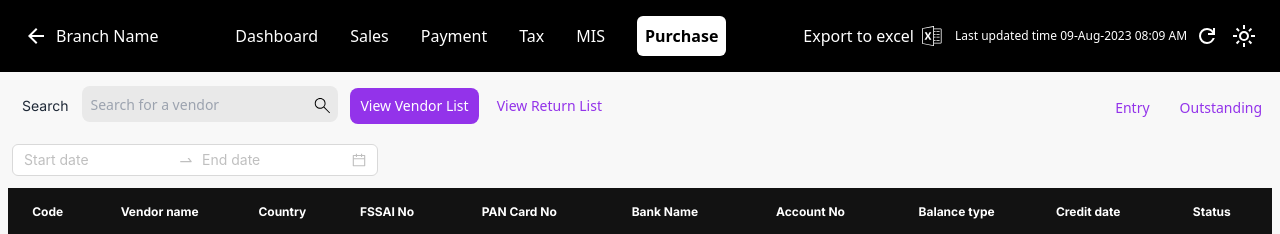
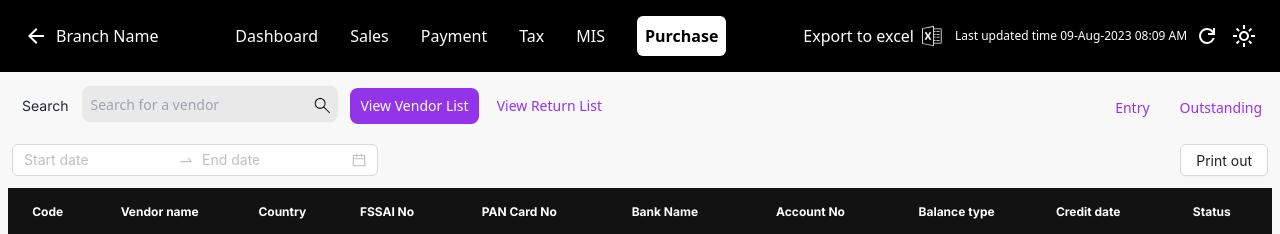
Before and after one commit to amarnadhcp/Sacrosys-purchase, a React (Create React App) app: page /supplier in a window 1280 px wide. Shown: the top 234 px of the page. Built offline with nearby package versions, Linux system fonts and the light colour scheme.

Commit message:
latest updates

```diff
--- a/src/component/Entry/EditModal.jsx
+++ b/src/component/Entry/EditModal.jsx
@@ -5,7 +5,7 @@ import * as Yup from "yup";
 
 function EditModal({ closeModal, rowData }) {
   const [imagePreview, setImagePreview] = useState(null); // preview image state
-
+console.log(rowData);
   useEffect(() => {
     // Close modal when clicked outside
     const handleOutsideClick = (e) => {
@@ -31,6 +31,7 @@ function EditModal({ closeModal, rowData }) {
   };
 
   const initialValues = {
+    vendor:rowData.vendor,
     date: rowData.date,
     invoiceNum: rowData.invoiceNumber,
     amount: rowData.amount,
@@ -50,16 +51,10 @@ function EditModal({ closeModal, rowData }) {
   });
 
   return (
-    <motion.div
-      className="fixed inset-0 bg-default bg-opacity-80 flex justify-center items-center px-4 z-30"
-      {...modalBackgroundAnimation}
-    >
-      <motion.div
-        className="bg-custom-cream w-full md:w-1/2 lg:w-1/3 rounded-lg shadow-lg p-4 md:p-8"
-        {...modalContentAnimation}
-      >
+    <motion.div className="fixed inset-0 bg-default bg-opacity-80 flex justify-center items-center px-4 z-30"{...modalBackgroundAnimation}>
+      <motion.div className="bg-custom-cream w-full md:w-1/2 lg:w-1/3 rounded-lg shadow-lg p-4 md:p-8" {...modalContentAnimation}>
         {/* inputs */}
-        <div className="flex flex-col">
+        <div className="flex flex-col font-inter text-black text-xs">
           <div className="flex items-center">
             <label className="w-1/4 text-right pr-4  text-black text-xs ">
               Vendor
@@ -197,6 +192,7 @@ function EditModal({ closeModal, rowData }) {
               Upload Photo
             </label>
             <input
+              key={Math.random()}
               type="file"
               id="photo-upload"
               name="photo-upload"
--- a/src/component/Entry/EntryForm.jsx
+++ b/src/component/Entry/EntryForm.jsx
@@ -290,6 +290,7 @@ function EntryForm() {
             Upload Photo
           </label>
           <input
+            key={Math.random()}
             type="file"
             id="photo-upload"
             name="photo-upload"
--- a/src/component/Entry/EntryTable.jsx
+++ b/src/component/Entry/EntryTable.jsx
@@ -58,7 +58,7 @@ function EntryTable() {
                   <td className="px-4 py-4 whitespace-nowrap text-black">
                     {item.date}
                   </td>
-                  <td className="px-4 py-2 text-black">{item.supplier}</td>
+                  <td className="px-4 py-2 text-black">{item.vendor}</td>
                   <td className="px-4 py-2 text-black">{item.invoiceNumber}</td>
                   <td className="px-4 py-2 text-black">{item.amount.toFixed(2)}</td>
                   <td className="px-4 py-2 text-black">{item.vat.toFixed(2)}</td>
@@ -110,7 +110,7 @@ const data = [
   {
     id: 1,
     date: "2023-08-09",
-    supplier: "3486348378",
+    vendor: "3486348378",
     invoiceNumber: "3486348378",
     amount: 1000,
     vat: 100,
@@ -120,7 +120,7 @@ const data = [
   {
     id: 2,
     date: "2023-08-10",
-    supplier: "4527834523",
+    vendor: "4527834523",
     invoiceNumber: "4527834523",
     amount: 1500,
     vat: 150,
@@ -130,7 +130,7 @@ const data = [
   {
     id: 3,
     date: "2023-08-11",
-    supplier: "5728394723",
+    vendor: "5728394723",
     invoiceNumber: "5728394723",
     amount: 750,
     vat: 75,
@@ -140,7 +140,7 @@ const data = [
   {
     id: 4,
     date: "2023-08-12",
-    supplier: "4829304832",
+    vendor: "4829304832",
     invoiceNumber: "4829304832",
     amount: 1200,
     vat: 120,
@@ -150,7 +150,7 @@ const data = [
   {
     id: 5,
     date: "2023-08-13",
-    supplier: "5839205832",
+    vendor: "5839205832",
     invoiceNumber: "5839205832",
     amount: 900,
     vat: 90,
@@ -160,7 +160,7 @@ const data = [
   {
     id: 6,
     date: "2023-08-13",
-    supplier: "5839276832",
+    vendor: "5839276832",
     invoiceNumber: "5839205532",
     amount: 900,
     vat: 90,
@@ -170,7 +170,7 @@ const data = [
   {
     id: 7,
     date: "2023-08-13",
-    supplier: "5834405832",
+    vendor: "5834405832",
     invoiceNumber: "5839275832",
     amount: 900,
     vat: 90,
@@ -180,7 +180,7 @@ const data = [
   {
     id: 8,
     date: "2023-08-13",
-    supplier: "5839205833",
+    vendor: "5839205833",
     invoiceNumber: "5899205832",
     amount: 900,
     vat: 90,
--- a/src/component/Entry/ReturnList.jsx
+++ b/src/component/Entry/ReturnList.jsx
@@ -3,6 +3,7 @@ import SearchBar from "../Navbar/SearchBar";
 import NavigationBar from "../Navbar/NavigationBar";
 import useExcelExport from "../../utils/Excel";
 import usePDFGenerator from "../../utils/Pdf";
+import { Button, Popover } from 'antd';
 import { DatePicker } from 'antd';
 const { RangePicker } = DatePicker;
 
@@ -23,6 +24,13 @@ function ReturnList() {
       return itemDate >= selectedDateRange[0] && itemDate <= selectedDateRange[1];
     });
 
+  const content = (
+    <div>
+      <Button onClick={generatePDF} className="bg-[#AE45C6] text-white border-md rounded-lg p-1 px-3 py-1.5 cursor-pointer text-xs mx-1">Pdf</Button>
+      <Button onClick={exportToExcel} className="bg-[#AE45C6] text-white border-md rounded-lg p-1 px-3 py-1.5 cursor-pointer text-xs mx-1">Excel</Button>
+    </div>
+  );
+
   return (
     <div className="mx-auto px-2 overflow-auto my-0">
       <div className="flex flex-col md:flex-row-reverse justify-between items-center bg-default mb-0 mt-1">
@@ -34,12 +42,13 @@ function ReturnList() {
         <div className="mb-3 mt-0 mx-1 flex justify-between">
           <RangePicker onChange={handleDateRangeChange} />
           <div className="align-end">
-          <button onClick={generatePDF} className="bg-lime-500 text-white border-md rounded-lg p-1 px-3 py-1.5 cursor-pointer text-xs mx-1">Pdf</button>
-          <button onClick={exportToExcel}  className="bg-lime-500 text-white border-md rounded-lg p-1 px-3 py-1.5 cursor-pointer text-xs mx-1">Excel</button>
+          <Popover content={content}trigger="hover">
+              <Button>Print out</Button>
+          </Popover>
           </div>
         </div>
         <div className="overflow-y-auto h-[480px]" >
-          <table className="w-full text-xs text-left rtl:text-right text-gray-500 dark:text-gray-400 z-0 border-collapse"  id="your-table-id" ref={componentRef}>
+          <table className="w-full text-xs text-left rtl:text-right text-gray-500 dark:text-gray-400 z-0 border-collapse"   ref={componentRef}>
             <thead className="sticky top-0 text-xs text-white font-inter bg-custom-black text-center z-10">
               <tr>
                 <th className="px-2 py-2 md:px-4 md:py-4">Date</th>
--- a/src/component/Entry/ReturnModal.jsx
+++ b/src/component/Entry/ReturnModal.jsx
@@ -163,6 +163,7 @@ function ReturnModal({ closeModal, rowData }) {
               Upload Photo
             </label>
             <input
+              key={Math.random()}
               type="file"
               id="photo-upload"
               name="photo-upload"
--- a/src/component/Outstanding/OutStandModal.jsx
+++ b/src/component/Outstanding/OutStandModal.jsx
@@ -199,7 +199,7 @@ function OutStandModal({ closeModal, rowData }) {
               Upload Photo
             </label>
             <input
-            key={Math.random()}
+              key={Math.random()}
               type="file"
               id="photo-upload"
               name="photo-upload"
--- a/src/pages/purchaseEntry/SupplierList.jsx
+++ b/src/pages/purchaseEntry/SupplierList.jsx
@@ -1,13 +1,19 @@
-import React, { useEffect, useState } from "react";
+import React, { useEffect, useRef, useState } from "react";
 import SearchBar from "../../component/Navbar/SearchBar";
 import NavigationBar from "../../component/Navbar/NavigationBar";
 import { DatePicker } from "antd";
 import { fetchvendorData } from "../../services/Api";
+import { Button, Popover } from 'antd';
+import useExcelExport from "../../utils/Excel";
+import usePDFGenerator from "../../utils/Pdf";
 const { RangePicker } = DatePicker;
 
 function SupplierList() {
+  const componentRef = useRef();
   const [selectedDateRange, setSelectedDateRange] = useState([]);
   const [data, SetData] = useState([]);
+  const exportToExcel = useExcelExport(componentRef, 'Return_List', []);
+  const generatePDF = usePDFGenerator(componentRef, 'Return_List', []);
 
   useEffect(() => {
     SetData(fetchvendorData());
@@ -34,6 +40,13 @@ function SupplierList() {
           );
         });
 
+   const content = (
+      <div>
+        <Button onClick={generatePDF} className="bg-[#AE45C6] text-white border-md rounded-lg p-1 px-3 py-1.5 cursor-pointer text-xs mx-1">Pdf</Button>
+        <Button onClick={exportToExcel} className="bg-[#AE45C6] text-white border-md rounded-lg p-1 px-3 py-1.5 cursor-pointer text-xs mx-1">Excel</Button>
+      </div>
+    );
+
   return (
     <div className="mx-auto px-2 overflow-auto my-1 ">
       <div className="flex flex-col md:flex-row-reverse justify-between items-center bg-default">
@@ -41,11 +54,16 @@ function SupplierList() {
         <SearchBar show="Vendor" />
       </div>
       <div className="overflow-x-auto min-w-full">
-        <div className="mb-3 mt-0 mx-1 ">
+        <div className="mb-3 mt-0 mx-1 flex justify-between">
           <RangePicker onChange={handleDateRangeChange} />
+          <div className="align-end">
+          <Popover content={content}trigger="hover">
+              <Button>Print out</Button>
+          </Popover>
+          </div>
         </div>
         <div className="overflow-y-auto h-[464px]">
-          <table className="w-full text-xs text-left rtl:text-right text-gray-500 dark:text-gray-400 z-0 border-collapse">
+          <table className="w-full text-xs text-left rtl:text-right text-gray-500 dark:text-gray-400 z-0 border-collapse"  ref={componentRef}>
             <thead className="sticky  top-0 text-xs text-white font-inter bg-custom-black text-center z-10">
               <tr>
                 <th className="px-2 py-2 md:px-4 md:py-4">Code</th>
```
